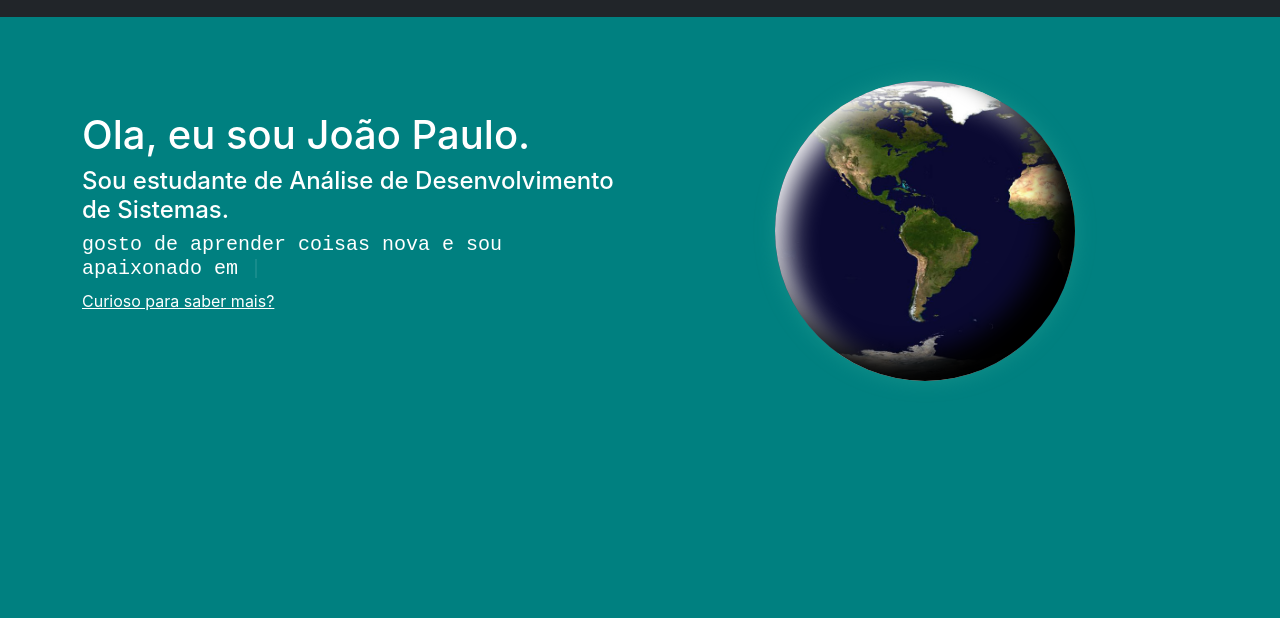
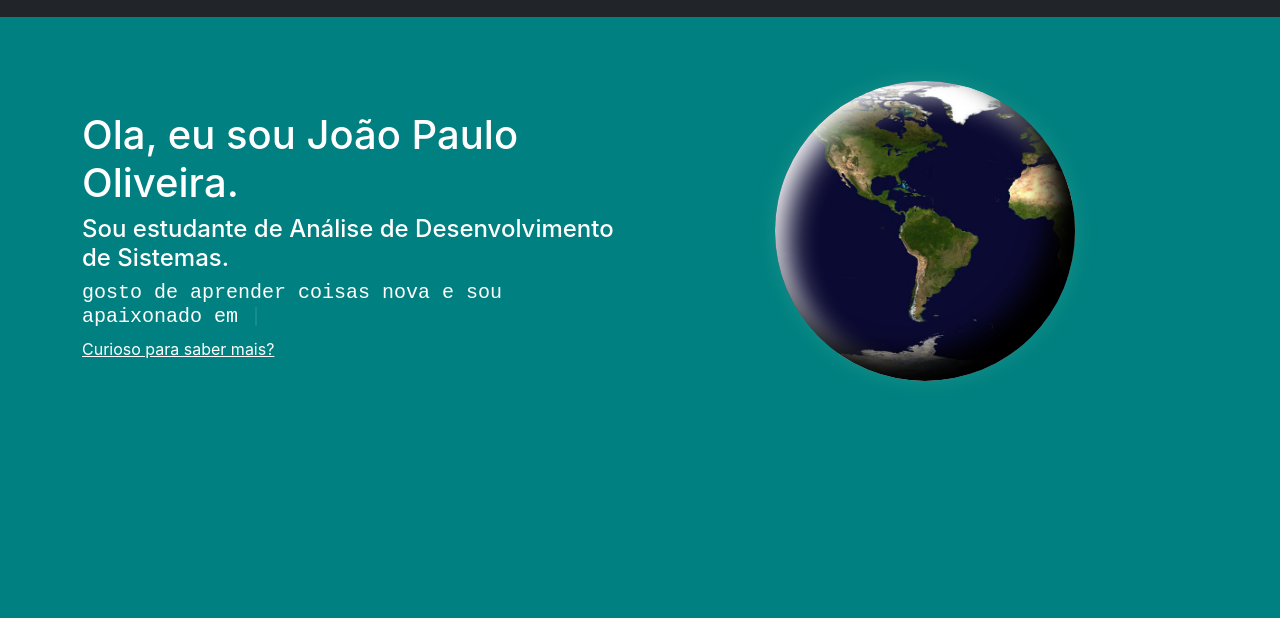
Before and after one commit to JoaoPauloOliveira80/MEU-SITE, a plain HTML site: page index.html in a window 1280 px wide. Shown: the part 69-687 px from the top of the page. Drawn offline with nearby package versions, Linux system fonts and the light colour scheme.

Commit message:
Nome alterado

```diff
--- a/index.html
+++ b/index.html
@@ -57,7 +57,7 @@
         <div class="container">
             <div class="row">
                 <div class="col perfil text-left">
-                    <h1>Ola, eu sou João Paulo.</h1>
+                    <h1>Ola, eu sou João Paulo Oliveira.</h1>
                     <h4>
                         Sou estudante de Análise de Desenvolvimento de Sistemas.
                     </h4>
```
